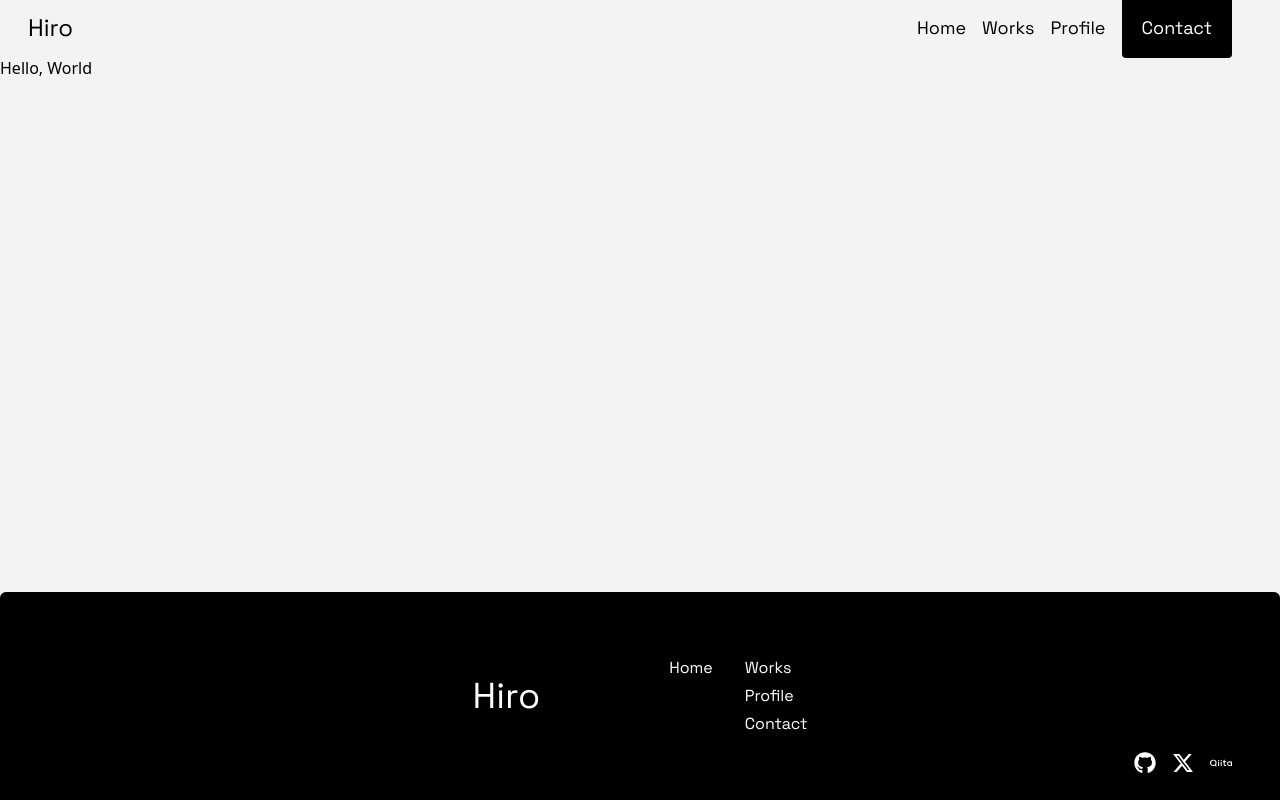
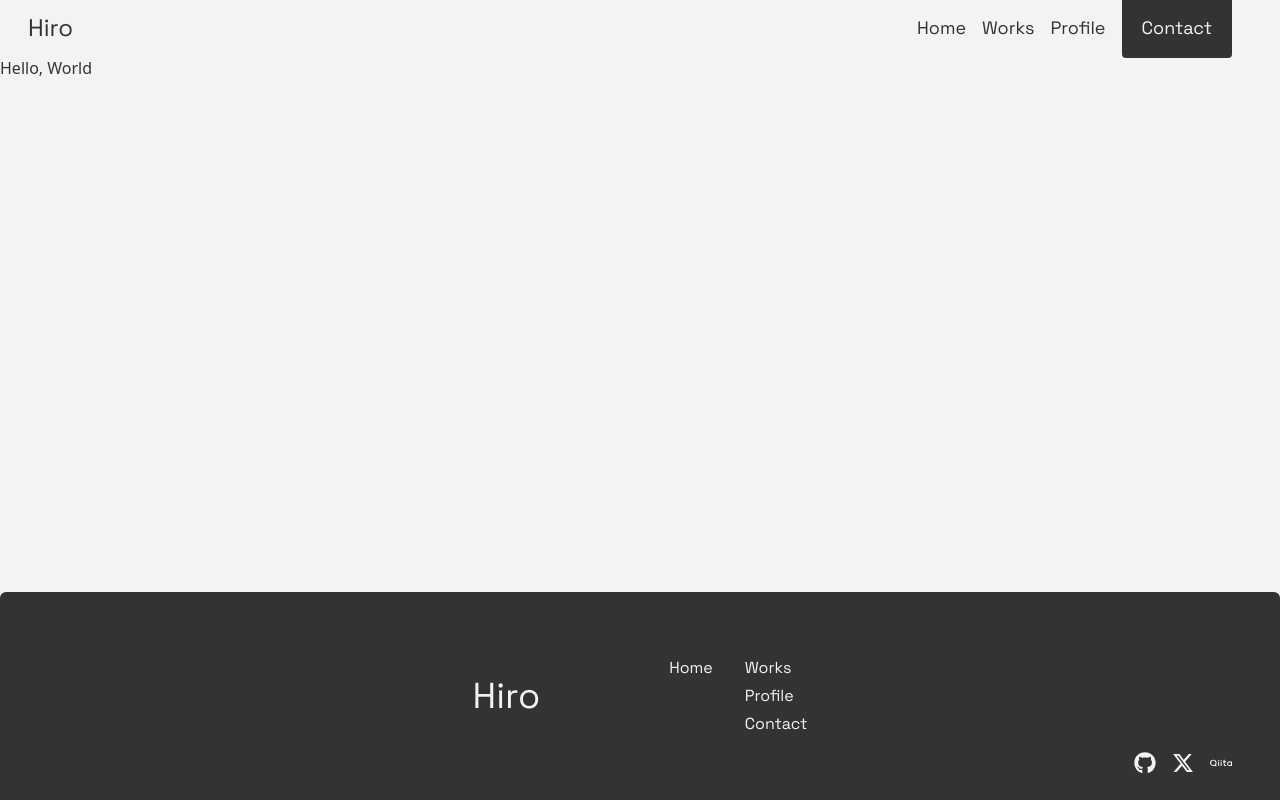
Before and after one commit to hiro-1noue/portfolio, a Next.js app: page / in a window 1280 px wide. Built offline with nearby package versions, Linux system fonts and the light colour scheme.

Commit message:
Update colors

```diff
--- a/src/app/components/Footer.tsx
+++ b/src/app/components/Footer.tsx
@@ -8,7 +8,7 @@ type FooterProps = {
 
 export default function Footer({ title }: FooterProps) {
   return (
-    <footer className="w-full h-52 rounded-t-md bg-black text-white p-12 font-space">
+    <footer className="w-full h-52 rounded-t-md bg-surface text-on-surface p-12 font-space">
       <div className="w-full h-full flex justify-center items-center gap-16">
         <h1 className="text-4xl">{ title }</h1>
 
--- a/src/app/components/Header.tsx
+++ b/src/app/components/Header.tsx
@@ -7,7 +7,7 @@ type HeaderProps = {
 export default function Header({ title }: HeaderProps) {
   return (
     <header
-      className="fixed top-0 z-50 w-full h-14 p-3 font-space"
+      className="fixed top-0 z-50 w-full h-14 p-3 font-space text-foreground"
     >
       <div className="flex w-full h-full px-4 justify-between items-center">
         <Link href="/" className="text-2xl">{ title }</Link>
@@ -16,7 +16,7 @@ export default function Header({ title }: HeaderProps) {
 	  <Link href="/" className="">Home</Link>
 	  <Link href="/works">Works</Link>
 	  <Link href="/profile">Profile</Link>
-	  <Link href="/contact" className="text-white bg-black px-5 py-4 rounded-b-sm">Contact</Link>
+	  <Link href="/contact" className="text-on-surface bg-surface px-5 py-4 rounded-b-sm">Contact</Link>
         </nav>
 
       </div>
--- a/src/app/globals.css
+++ b/src/app/globals.css
@@ -2,6 +2,10 @@
 
 :root {
   --background: #f3f3f3;
+  --foreground: #333333;
+
+  --surface: #333333;
+  --on-surface: #f3f3f3;
 }
 
 @theme inline {
@@ -11,8 +15,15 @@
   --font-mono: var(--font-geist-mono);
 
   --font-space: var(--font-space-grotesk);
+
+  --color-background: var(--background);
+  --color-foreground: var(--foreground);
+
+  --color-surface: var(--surface);
+  --color-on-surface: var(--on-surface);
 }
 
 body {
   background: var(--background);
+  color: var(--foreground);
 }
```
